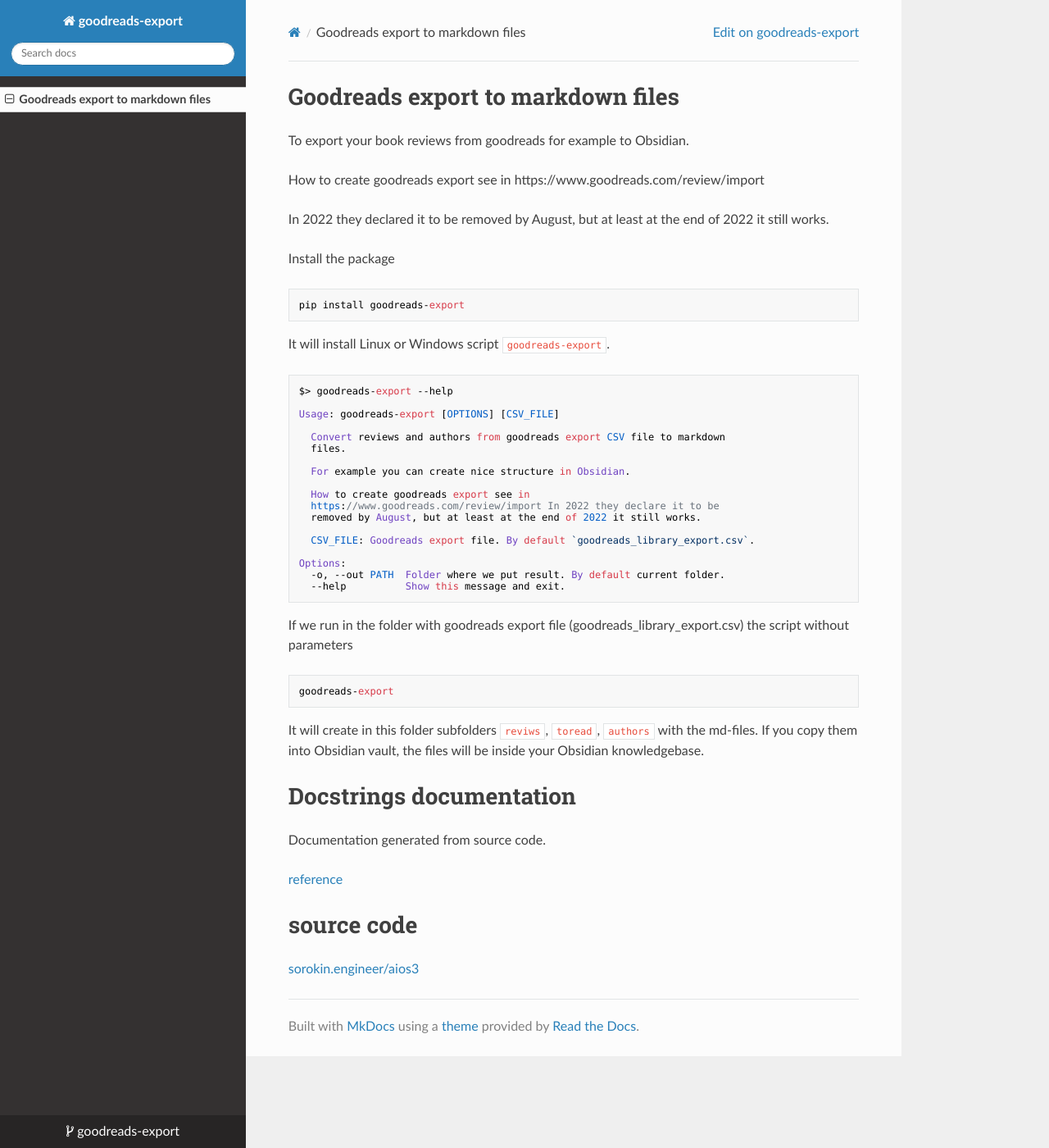
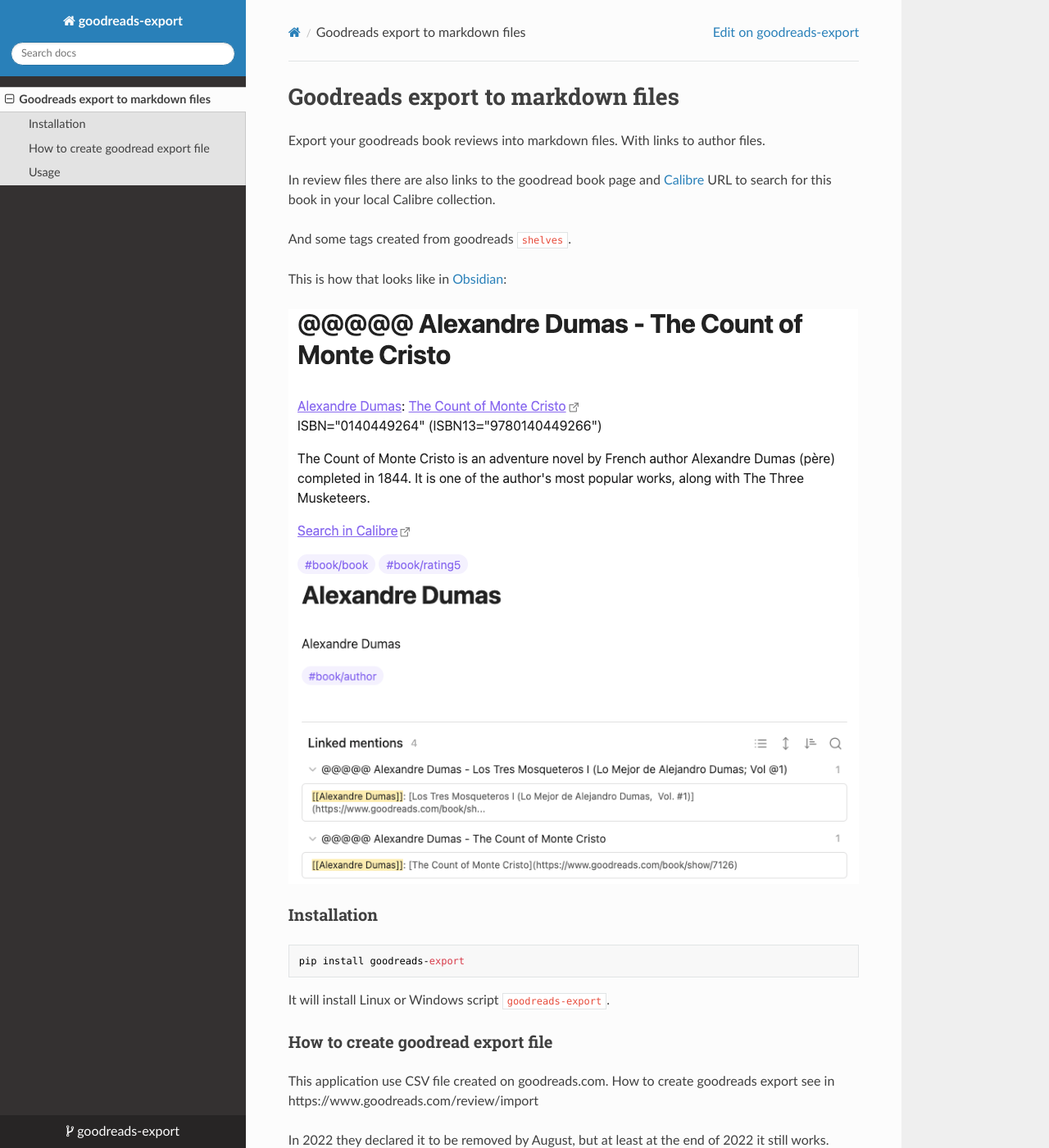
Before and after one commit to andgineer/goodreads-export, an MkDocs documentation site: the page built from docs/README.md, in a window 1280 px wide and 1400 px high. Shown: the whole window at 82% size. Built offline with MkDocs 1.6.1, drawn with Linux system fonts in a browser that asks for light colours; nearby versions of some CDN libraries; some of the changed text lies outside the part shown.

Commit message:
--version docs SEO

```diff
--- a/docs/README.md
+++ b/docs/README.md
@@ -1,16 +1,33 @@
 # Goodreads export to markdown files
 
-To export your book reviews from goodreads for example to Obsidian.
+Export your goodreads book reviews into markdown files.
+With links to author files.
 
+In review files there are also links to the goodread book page and
+[Calibre](https://calibre-ebook.com/) URL to search
+for this book in your local Calibre collection.
+
+And some tags created from goodreads `shelves`.
+
+This is how that looks like in [Obsidian](https://obsidian.md/):
+
+![goodreads.png](goodreads.png)
+![goodreads-author.png](goodreads-author.png)
+
+### Installation
+
+    pip install goodreads-export
+
+It will install Linux or Windows script `goodreads-export`.
+
+### How to create goodread export file
+
+This application use CSV file created on goodreads.com.
 How to create goodreads export see in https://www.goodreads.com/review/import
 
 In 2022 they declared it to be removed by August, but at least at the end of 2022 it still works.
 
-Install the package
-
-    pip install goodreads-export
-
-It will install Linux or Windows script `goodreads-export`.
+### Usage
 
     $> goodreads-export --help
 
@@ -31,19 +48,14 @@
       -o, --out PATH  Folder where we put result. By default current folder.
       --help          Show this message and exit.
 
-If we run in the folder with goodreads export file (goodreads_library_export.csv) the script without parameters
+If we run in the folder with goodreads export file (goodreads_library_export.csv) the
+script without parameters, like that
 
     goodreads-export
 
 It will create in this folder subfolders `reviws`, `toread`, `authors` with the md-files.
 If you copy them into Obsidian vault, the files will be inside your Obsidian knowledgebase.
 
-# Docstrings documentation
-
-Documentation generated from source code.
-
-[reference](docstrings/)
-
 # source code
 
 [sorokin.engineer/aios3](https://github.com/andgineer/goodreads-export)
```
Also changed, not shown: README.md (+9 -2 lines), docs/goodreads-author.png (added), docs/goodreads.png (added), 2 other files.
